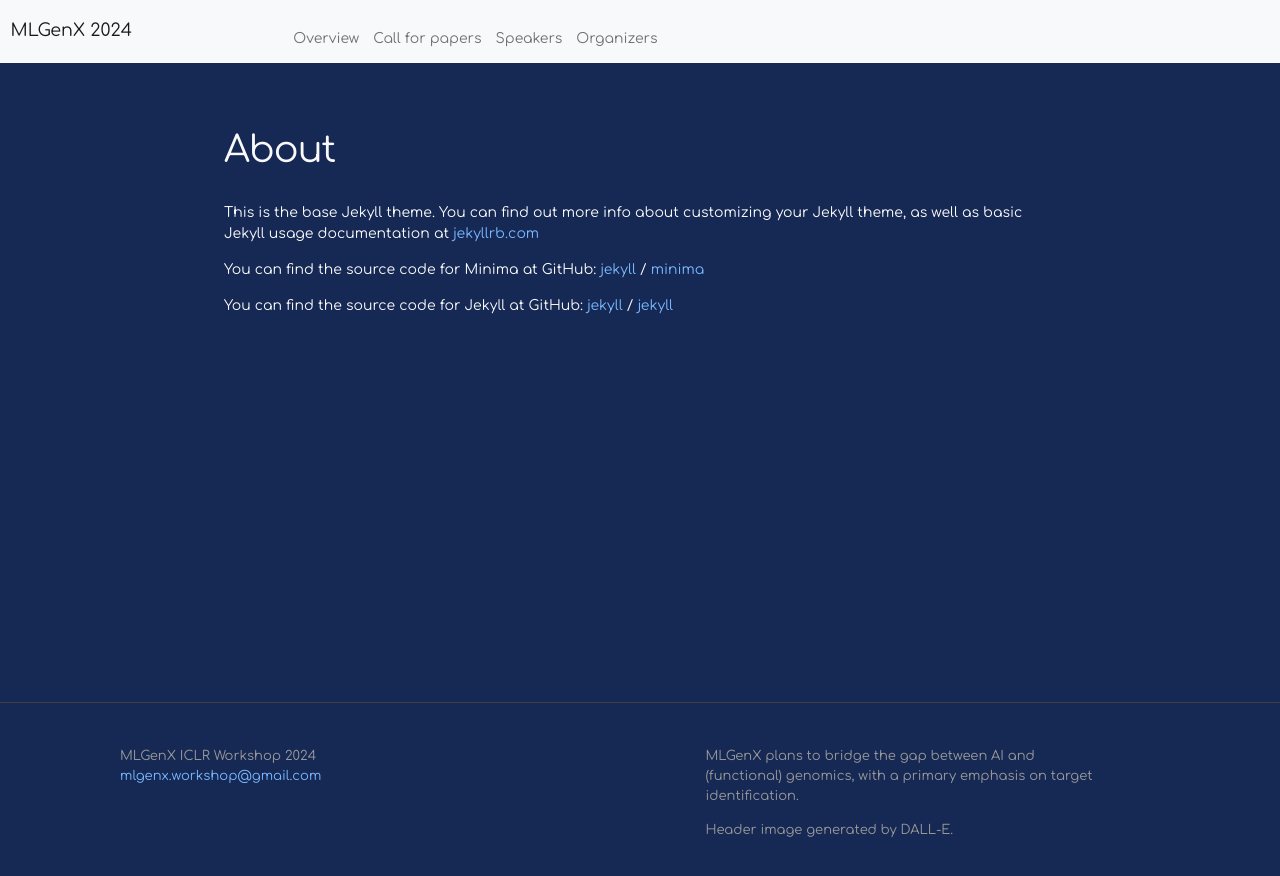
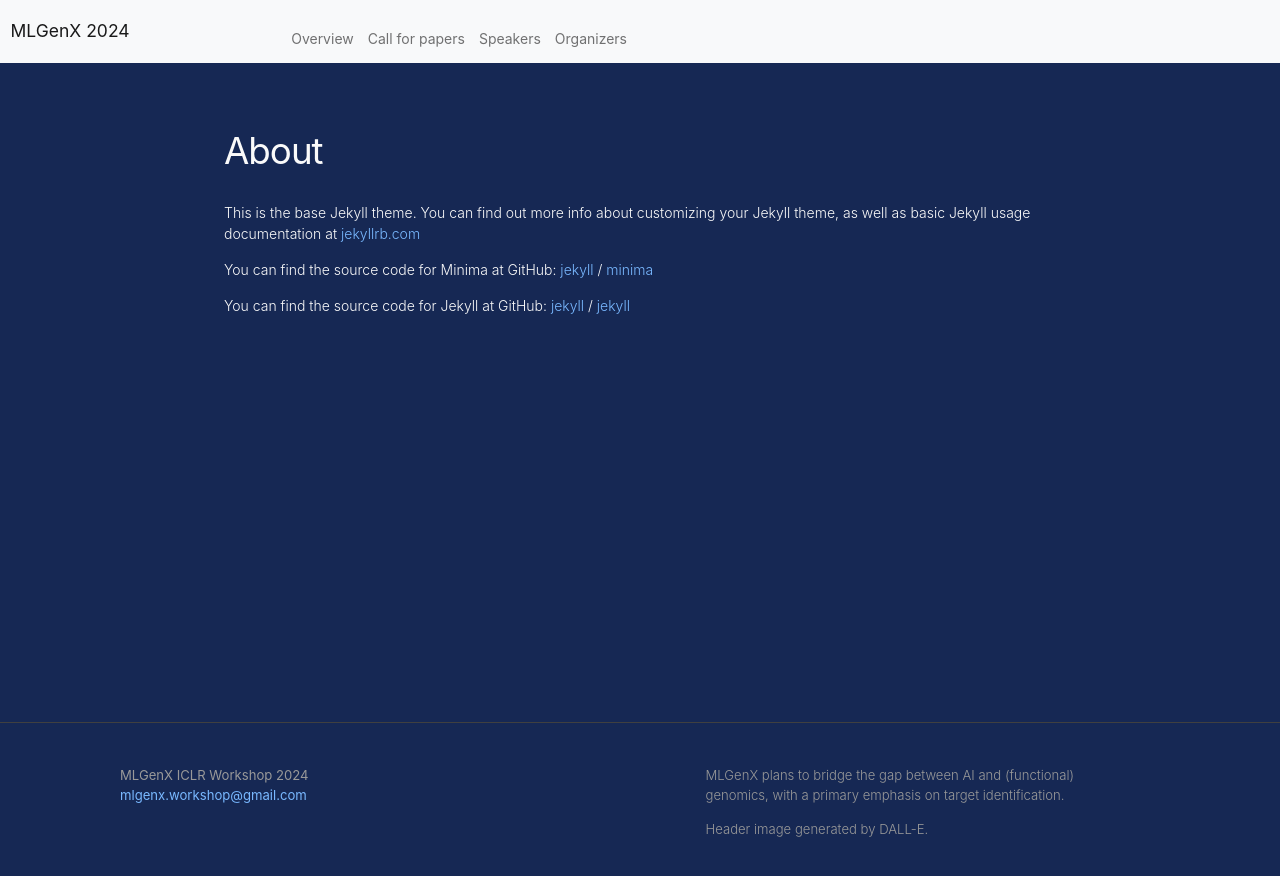
Before and after one commit to mlgenx/mlgenx.github.io, a Jekyll site: the page built from about.md, in a window 1280 px wide. Shown: the top 876 px of the page. Built offline with Jekyll 4.4.1, drawn with Linux system fonts in a browser that asks for light colours; nearby versions of some CDN libraries.

Commit message:
font changed

```diff
--- a/_sass/minima/initialize.scss
+++ b/_sass/minima/initialize.scss
@@ -2,7 +2,7 @@
 
 // Define defaults for each variable.
 
-$base-font-family: Comfortaa, -apple-system, BlinkMacSystemFont, "Segoe UI", "Segoe UI Symbol", "Segoe UI Emoji", "Apple Color Emoji", Roboto, Helvetica, Arial, sans-serif !default;
+$base-font-family: Manrope, -apple-system, BlinkMacSystemFont, "Segoe UI", "Segoe UI Symbol", "Segoe UI Emoji", "Apple Color Emoji", Roboto, Helvetica, Arial, sans-serif !default;
 $code-font-family: "Menlo", "Inconsolata", "Consolas", "Roboto Mono", "Ubuntu Mono", "Liberation Mono", "Courier New", monospace;
 $base-font-size:   14px !default;
 $base-font-weight: 400 !default;
```
